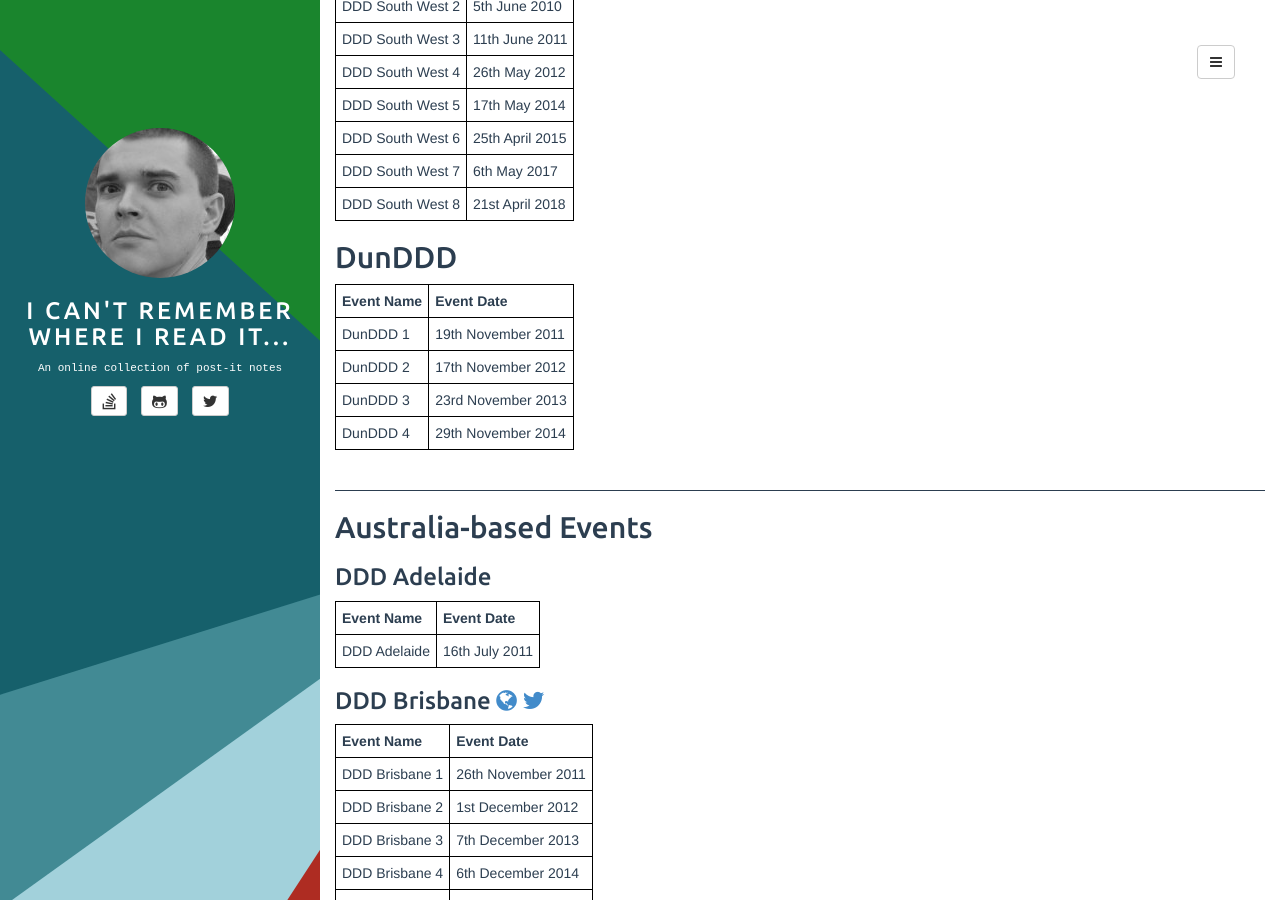
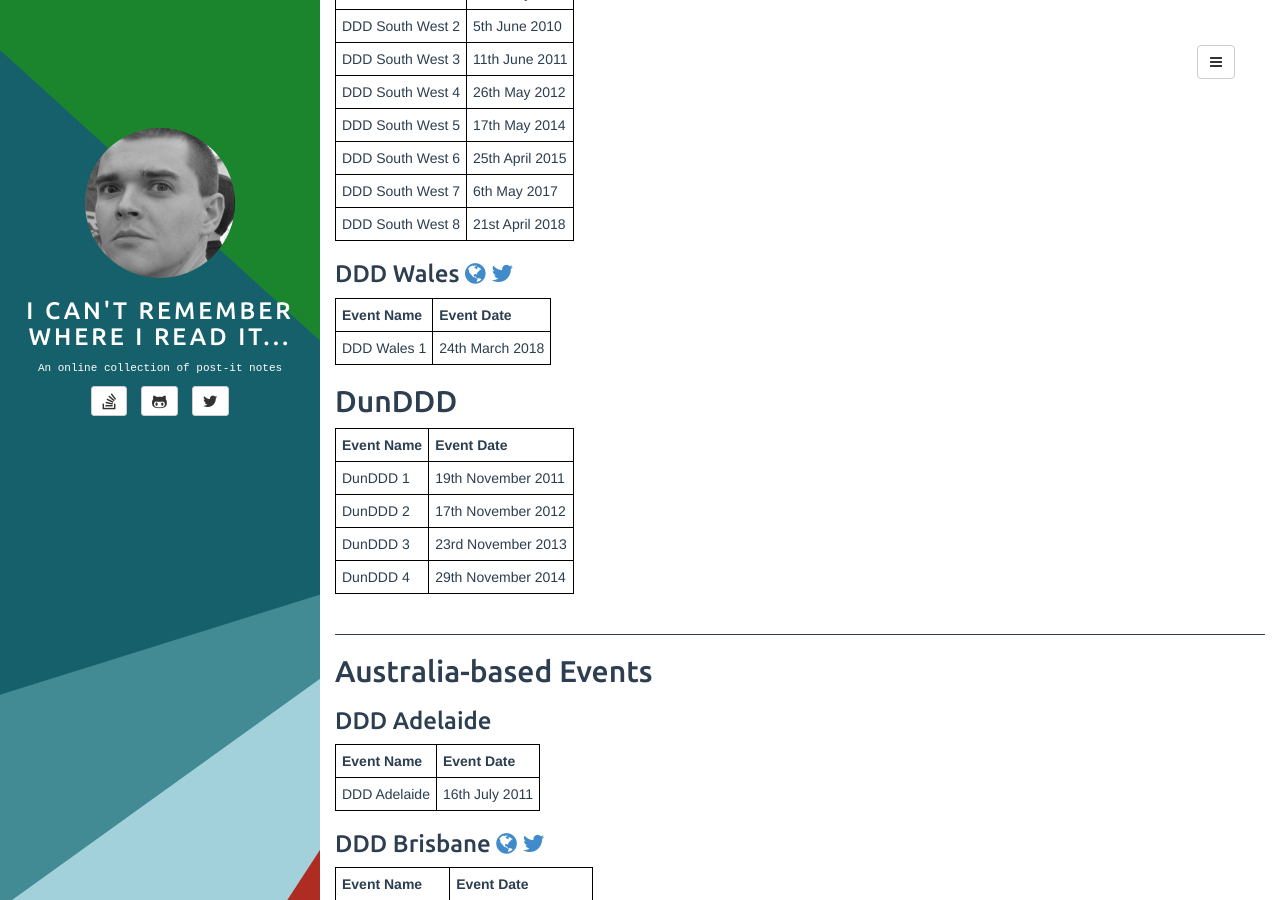
Before and after one commit to adrianbanks/adrianbanks.github.io, a Jekyll site: the page built from ddd.md, in a window 1280 px wide and 900 px high, scrolled down 2435 px. Built offline with Jekyll 4.4.1, drawn with Linux system fonts in a browser that asks for light colours.

Commit message:
Add DDD Wales

```diff
--- a/ddd.md
+++ b/ddd.md
@@ -20,6 +20,7 @@ There have been many Developer! Developer! Developer! events over the years, spr
 - [DDD Scotland](#ddd-scotland--)
 - [DDD South West](#ddd-south-west--)
 - [DDD Sydney](#ddd-sydney--)
+- [DDD Wales](#ddd-wales--)
 - [DunDDD](#dunddd)
 - [Other DDD-related events](#other-ddd-related-events)
 
@@ -116,6 +117,13 @@ There have been many Developer! Developer! Developer! events over the years, spr
 | DDD South West 8 | 21st April 2018 |
 {:.mdtable}
 
+### DDD Wales [<i class="fa fa-globe"></i>](https://www.dddwales.com) [<i class="fa fa-twitter"></i>](https://twitter.com/dddcymru)
+
+| **Event Name** | **Event Date**  |
+| -------------- | --------------- |
+| DDD Wales 1    | 24th March 2018 |
+{:.mdtable}
+
 ## DunDDD
 
 | **Event Name** | **Event Date**     |
```
